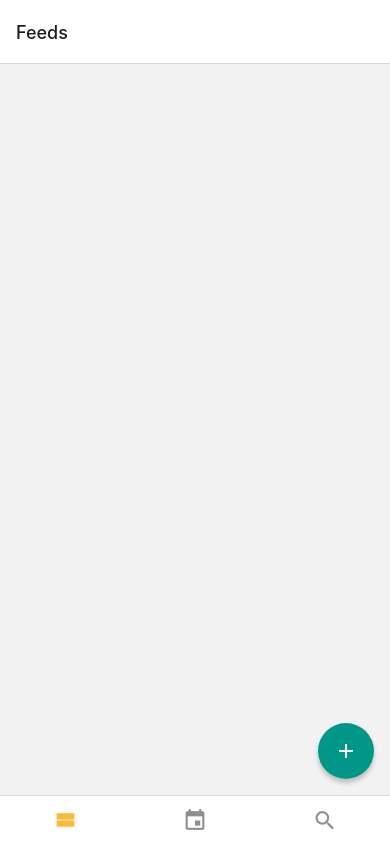
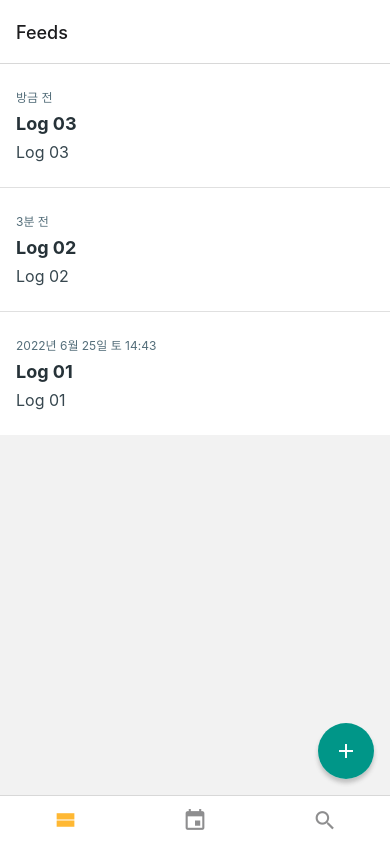
Before and after one commit to ShimHyesu/ExpoApp, a React Native app: screen /Feeds in a window 390 px wide. Built offline with nearby package versions, Linux system fonts and the light colour scheme.

Commit message:
작성한 글 목록 보여주기 (+ date-fns 이용한 날짜 포맷팅)

```diff
--- /dev/null
+++ b/components/FeedList.js
@@ -0,0 +1,27 @@
+import React from "react";
+import { FlatList, StyleSheet, View } from "react-native";
+
+import FeedListItem from "./FeedListItem";
+
+function FeedList({ logs }) {
+  return (
+    <FlatList
+      data={logs}
+      style={styles.block}
+      renderItem={({ item }) => <FeedListItem log={item} />}
+      keyExtractor={(log) => log.id}
+      ItemSeparatorComponent={() => <View style={styles.separator} />}
+    />
+  );
+}
+
+export default FeedList;
+
+const styles = StyleSheet.create({
+  block: { flex: 1 },
+  separator: {
+    backgroundColor: "#e0e0e0",
+    height: 1,
+    width: "100%",
+  },
+});
--- /dev/null
+++ b/components/FeedListItem.js
@@ -0,0 +1,79 @@
+import React from "react";
+import { Platform, Pressable, StyleSheet, Text } from "react-native";
+
+// 방금 전, 3분 전, 1시간 전,.. 과 같은 날짜/시간 관련 다양한 기능 제공하는 라이브러리
+// format: 다양한 형태로 날짜 포맷
+// formatDistanceToNow: 현재 시각 기준으로 단어 사용해 시간 나타냄
+import { format, formatDistanceToNow } from "date-fns";
+import { ko } from "date-fns/locale";
+
+function formatDate(date) {
+  const d = new Date(date);
+  const now = Date.now();
+  // 단위 밀리세컨드 -> 1000으로 나눠줌
+  const diff = (now - d.getTime()) / 1000;
+
+  // 1분 미만
+  if (diff < 60 * 1) {
+    return "방금 전";
+  }
+  // 3일 미만 -> 단어로
+  if (diff < 60 * 60 * 24 * 3) {
+    return formatDistanceToNow(d, { addSuffix: true, locale: ko });
+  }
+  return format(d, "PPP EEE p", { locale: ko });
+}
+
+function truncate(text) {
+  // 정규식을 사용해 모든 줄 바꿈 문자 제거
+  const replaced = text.toString().replace(/\n/g, "");
+  // 100자 이상이면 자르고 줄임표 붙여주기
+  if (replaced.length <= 100) {
+    return replaced;
+  }
+  return replaced.slice(0, 100).concat("...");
+}
+
+function FeedListItem({ log }) {
+  const { title, body, date } = log;
+
+  return (
+    <Pressable
+      style={({ pressed }) => [
+        styles.block,
+        Platform.OS == "ios" && pressed && { backgroundColor: "#efefef" },
+      ]}
+      android_ripple={{ color: "#ededed" }}
+    >
+      <Text style={styles.date}>{formatDate(date)}</Text>
+      <Text style={styles.title}>{title}</Text>
+      <Text style={styles.body}>{truncate(body)}</Text>
+    </Pressable>
+  );
+}
+
+export default FeedListItem;
+
+const styles = StyleSheet.create({
+  block: {
+    backgroundColor: "white",
+    paddingHorizontal: 16,
+    paddingVertical: 24,
+  },
+  date: {
+    fontSize: 12,
+    color: "#546e7a",
+    marginBottom: 8,
+  },
+  title: {
+    color: "#263238",
+    fontSize: 18,
+    fontWeight: "bold",
+    marginBottom: 8,
+  },
+  body: {
+    color: "#37474f",
+    fontSize: 16,
+    lineHeight: 21,
+  },
+});
--- a/contexts/LogContext.js
+++ b/contexts/LogContext.js
@@ -2,12 +2,33 @@
 import { createContext } from "react";
 // 고유한 값 생성해주는 uuid 라이브러리 사용
 // 일반적으로 랜덤하고 고유한 식별자 생성에는 v4 많이 사용
+// 최상위 디렉터리(index.js)에 하단 추가해야함 -> expo에서는 package.json의 main 확인
+// import 'react-native-get-random-values';
 import { v4 as uuidv4 } from "uuid";
 
 const LogContext = createContext();
 
 export function LogContextProvider({ children }) {
-  const [logs, setLogs] = useState([]);
+  const [logs, setLogs] = useState([
+    {
+      id: uuidv4(),
+      title: "Log 03",
+      body: "Log 03",
+      date: new Date().toISOString(),
+    },
+    {
+      id: uuidv4(),
+      title: "Log 02",
+      body: "Log 02",
+      date: new Date(Date.now() - 1000 * 60 * 3).toISOString(),
+    },
+    {
+      id: uuidv4(),
+      title: "Log 01",
+      body: "Log 01",
+      date: new Date(Date.now() - 1000 * 60 * 60 * 24 * 3).toISOString(),
+    },
+  ]);
 
   const onCreate = ({ title, body, date }) => {
     const log = { id: uuidv4(), title, body, date };
--- a/package.json
+++ b/package.json
@@ -14,6 +14,7 @@
     "@react-navigation/material-bottom-tabs": "^6.2.1",
     "@react-navigation/native": "^6.0.10",
     "@react-navigation/native-stack": "^6.6.2",
+    "date-fns": "^2.28.0",
     "expo": "~45.0.0",
     "expo-status-bar": "~1.3.0",
     "react": "17.0.2",
--- a/screens/FeedsScreen.js
+++ b/screens/FeedsScreen.js
@@ -3,12 +3,14 @@
 import FloatingWriteButton from "../components/FloatingWriteButton";
 
 import LogContext from "../contexts/LogContext";
+import FeedList from "../components/FeedList";
 
 function FeedsScreen() {
   const { logs } = useContext(LogContext);
 
   return (
     <View style={styles.block}>
+      <FeedList logs={logs} />
       <FloatingWriteButton />
     </View>
   );
```
Also changed, not shown: 1 other file (tests, documents, lock files or other folders).
